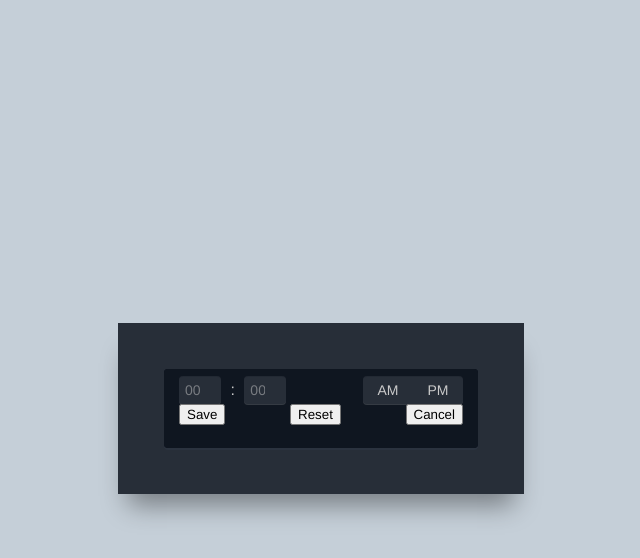
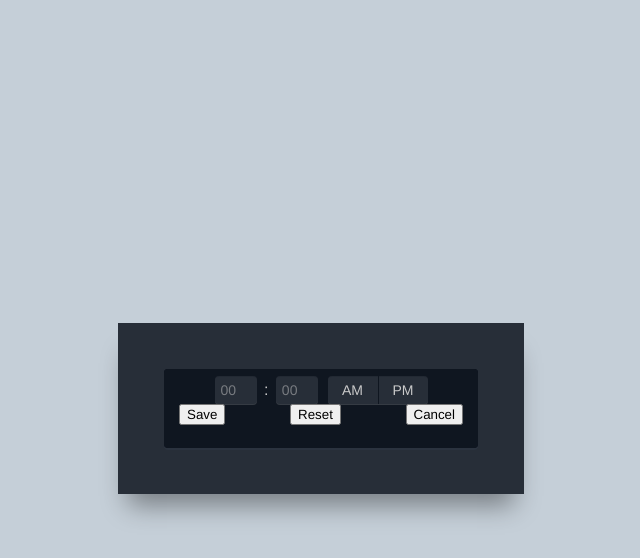
Before and after one commit to rcrespo9/digital-clock, a website: page app/index.html in a window 1280 px wide. Both pictures are taken after a click on the button 506 px from the left and 430 px from the top of the page. Shown: the whole page, without its empty margins (319-959 px from the left). Drawn offline with nearby package versions, Linux system fonts and the light colour scheme; files that its build step writes are made by us from their sources.

Commit message:
centering alarm inputs

```diff
--- a/app/styles/main.scss
+++ b/app/styles/main.scss
@@ -203,6 +203,11 @@ $light-gray: #cacaca;
 	display: block;
 }
 
+	.clock__row--inputs {
+		width: 75%;
+		margin: 0 auto;
+	}
+
 		.alarm__input,
 		.switch__label {
 			padding: rem(6px);
@@ -227,7 +232,7 @@ $light-gray: #cacaca;
 		}
 
 		.alarm__col {
-		padding: 0 rem(5px);
+			padding: 0 rem(3px);
 		}
 
 	.alarm__action {
@@ -263,6 +268,7 @@ $light-gray: #cacaca;
 	}
 
 	.switch__label:last-of-type {
+		border-left: 1px solid $dark-gray;
 		border-radius: 0 4px 4px 0;
 	}
 
```
Lines whose indentation alone changed are shown as unchanged.
